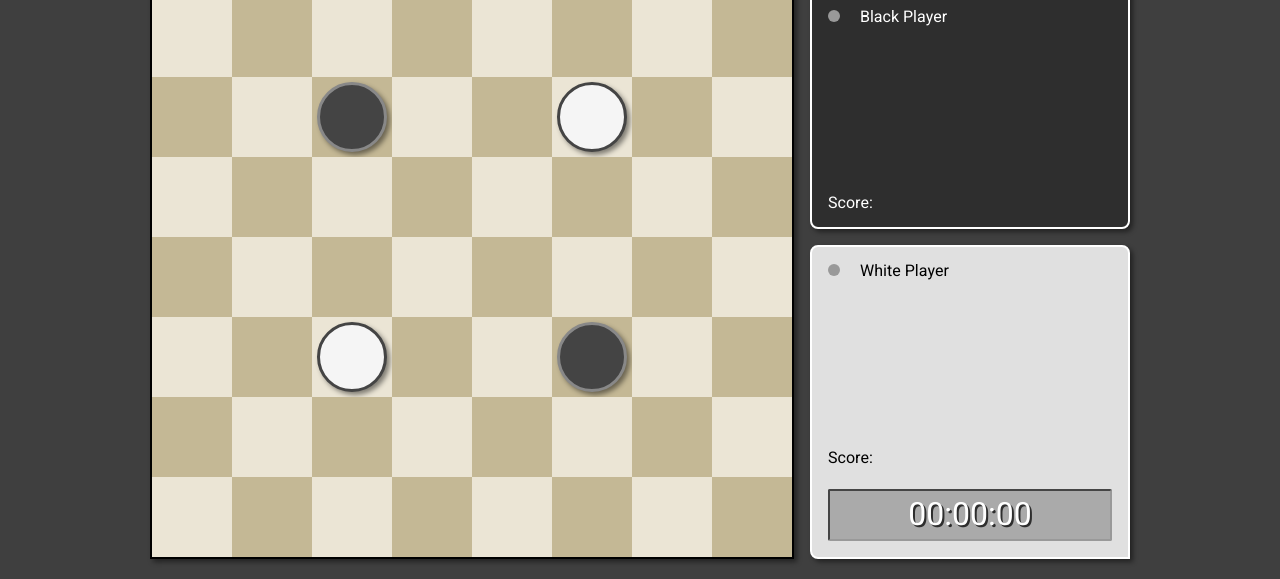
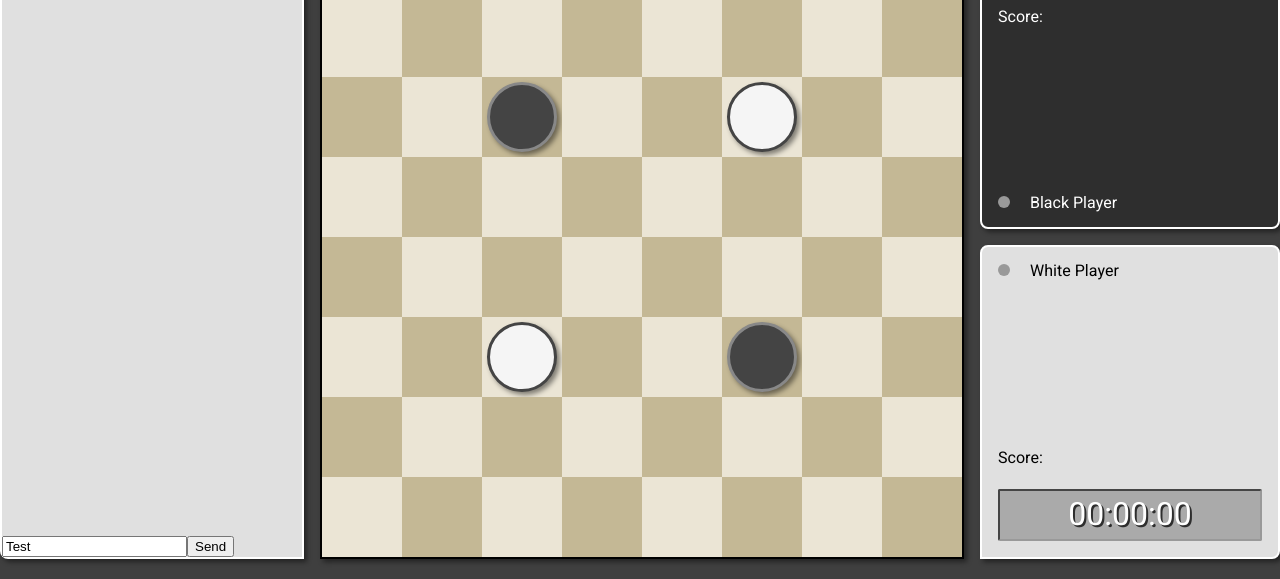
Before and after one commit to NicNol/fource, a website: page public/game.html in a window 1280 px wide. Shown: the part 221-800 px from the top of the page. Drawn offline with nearby package versions, Linux system fonts and the light colour scheme; no server answers.

Commit message:
Basic chat UI

```diff
--- a/public/css/game.css
+++ b/public/css/game.css
@@ -69,12 +69,28 @@
     to {background-color: #b67373;}
 }
 
+.chat {
+    background-color: rgb(224, 224, 224);
+    color: black;
+    float: left;
+    width: 320px;
+    margin-right:1em;
+    display: flex;
+    flex-direction: column;
+    justify-content: flex-end;
+    border: white solid 2px;
+    border-radius: 8px 0px 0px 8px;
+    -webkit-box-shadow: 3px 3px 5px 0px #00000075;
+    box-shadow: 3px 3px 5px 0px #00000075;
+}
+
 .sidebar {
     float: right;
     width: 320px;
     margin-left:1em;
     display: flex;
     flex-direction: column;
+
 }
 
 .upper, .lower {
@@ -92,14 +108,14 @@
     background-color: rgb(46, 46, 46);
     color: white;
     margin-bottom: .5em;
-    border-radius: 8px 0px 8px 8px;
+    border-radius: 0px 8px 8px 8px;
 }
 
 .lower {
     background-color: rgb(224, 224, 224);
     color: black;
     margin-top: .5em;
-    border-radius: 8px 8px 0px 8px;
+    border-radius: 8px 8px 8px 0px;
 }
 
 .player-name, #white-message-box, #black-message-box {
--- a/public/game.html
+++ b/public/game.html
@@ -14,6 +14,10 @@
 <body onload="newGame()">
     <nav id="topNavBar"></nav>
     <div class="container">
+        <div class="chat">
+            <div class="chat-area"></div>
+            <div class="chat-input-box"><input type="text" value="Test"><button>Send</button></div>
+        </div>
         <div class="gameboard">
             <div class="row even">
                 <div class="cell"></div>
@@ -100,12 +104,12 @@
 
             <div class="upper">
                 <div id="black-timer-block">00:00:00</div>
+                <div class="score">Score: <span id="black-score"></span></div>
+                <div id="black-play"></div>
+                <div id="black-message-box"></div>
                 <div class="player-name">
                     <div id="black-online-status" class="offline"></div> <span id="black-player-name">Black Player</span>
                 </div>
-                <div id="black-play"></div>
-                <div id="black-message-box"></div>
-                <div class="score">Score: <span id="black-score"></span></div>
             </div>
             <div class="lower">
                 <div class="player-name">
```
